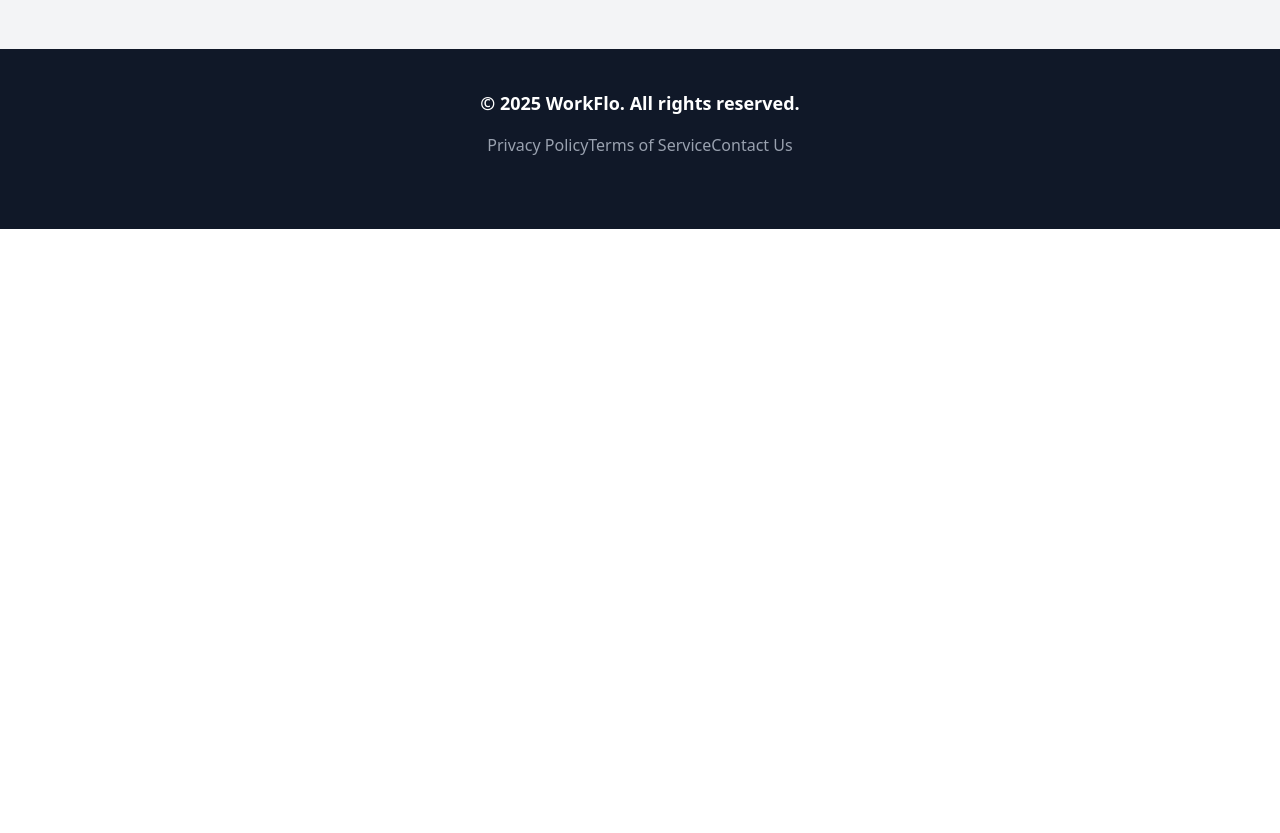
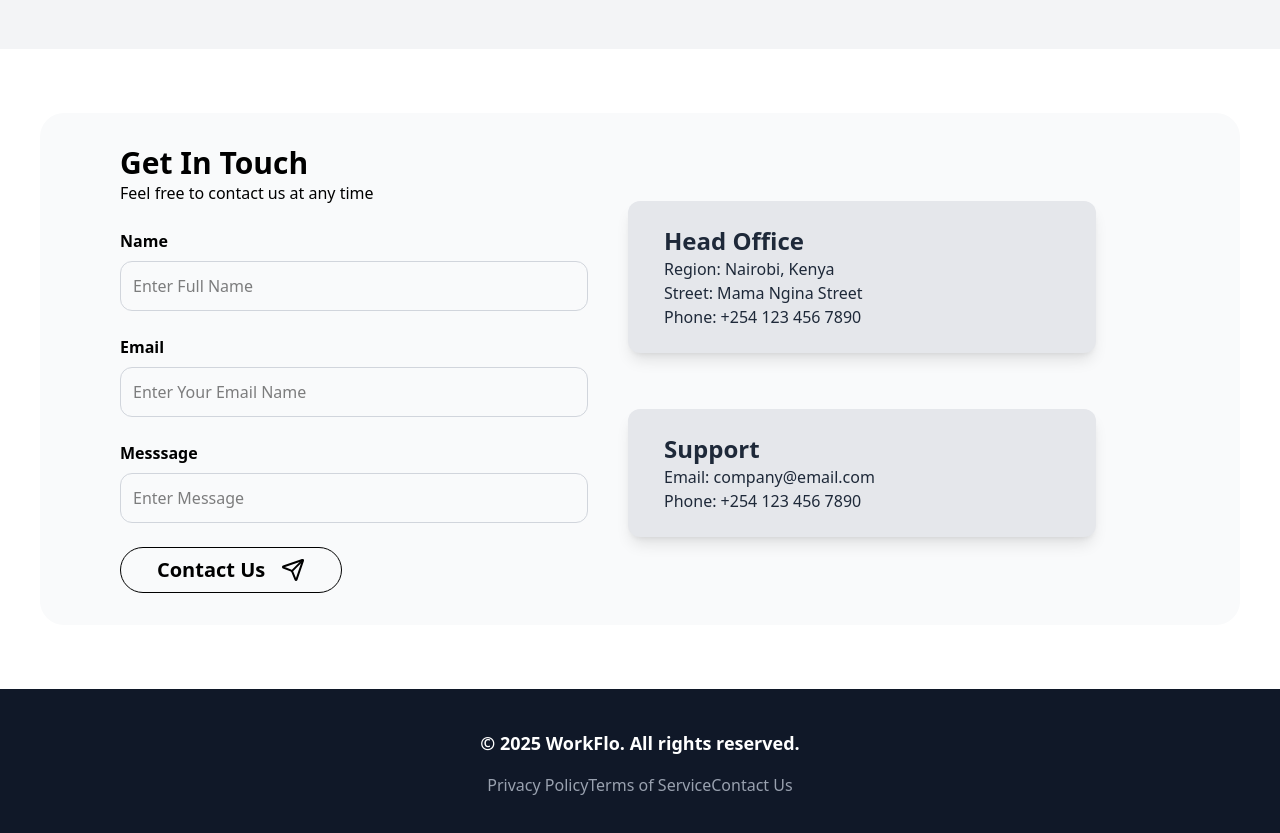
Before and after one commit to silvercrown27/web-app, a React (Vite) app: page / in a window 1280 px wide. Shown: the part 667-1500 px from the top of the page. Before the commit the page ends 896 px from the top, so only its background shows below. Built offline with nearby package versions, Linux system fonts and the light colour scheme.

Commit message:
update: some small updates

```diff
--- a/package.json
+++ b/package.json
@@ -12,6 +12,7 @@
   "dependencies": {
     "@tailwindcss/vite": "^4.0.14",
     "axios": "^1.8.3",
+    "framer-motion": "^12.6.2",
     "js-cookie": "^3.0.5",
     "lucide-react": "^0.483.0",
     "react": "^19.0.0",
--- a/src/components/sections/home/banner.tsx
+++ b/src/components/sections/home/banner.tsx
@@ -1,17 +1,17 @@
 const Banner = () => {
   return (
-    <section className="bg-blue-400 text-white py-28">
+    <section className="bg-blue-400 text-white py-28 relative Z-[0]">
       <div className="container mx-auto text-center">
         <div className="text-5xl font-extrabold mb-6 animate-fade-in-down">
           <h2>Welcome to WorkFlo</h2>
         </div>
-        <div className="text-xl max-w-3xl mx-auto opacity-90 animate-fade-in-up">
+        <div className="text-xl max-w-3xl mx-auto opacity-90 animate-fade-in-up Z-[0]">
           <p>Streamlining your daily tasks with our powerful and efficient workflow management software.
             Boost productivity and staty organized like never before.
           </p>
         </div>
         <div className="mt-12">
-          <button className="rounded-full bg-white text-blue-600 px-8 py-3 font-semibold transition ease-in-out duration-400 transform hover:bg-gray-200 hover:scale-105">
+          <button className="rounded-full bg-white text-blue-600 px-8 py-3 font-semibold transition ease-in-out duration-400 transform hover:bg-gray-200 hover:scale-105 Z-[1]">
             Get Started
           </button>
         </div>
--- /dev/null
+++ b/src/components/sections/home/contact.tsx
@@ -0,0 +1,135 @@
+import { Send } from "lucide-react";
+import { useState } from "react";
+
+const Contact = () => {
+  const [formData, setFormData] = useState({
+    name: "",
+    email: "",
+    message: "",
+  });
+
+  const [errors, setErrors] = useState({
+    name: "",
+    email: "",
+    message: "",
+  });
+
+  const emailRegex = /^\S+@\S+.\S+$/;
+
+  const handleFormChange = (field: any, value: any) => {
+    console.log(field, value);
+    setFormData({ ...formData, [field]: value });
+  };
+  const validateFormData = () => {
+    setErrors({ name: "", email: "", message: "" });
+
+    if (!emailRegex.test(formData.email)) {
+      setErrors({ ...errors, ["email"]: "Please enter a valid email" });
+    }
+
+    if (formData.name.length! > 0) {
+      setErrors({ ...errors, ["name"]: "The name field is required" });
+    }
+
+    if (formData.message.length! > 0) {
+      setErrors({ ...errors, ["message"]: "The messsage field is required" });
+    }
+  };
+
+  const submitForm = (event: any) => {
+    console.log("sumbitting the data");
+    event.preventDefault();
+    validateFormData();
+
+    if (
+      errors.name.length > 0 ||
+      errors.email.length > 0 ||
+      errors.message.length > 0
+    ) {
+      console.log("Please fill in the form correctly!");
+      return;
+    }
+
+    console.log("You have submitted your data successfully!");
+  };
+
+  return (
+    <section id="contact" className="my-16 mx-10 p-8 bg-gray-50 rounded-3xl">
+      <div className="container">
+        <div className="flex flex-row px-12 space-x-10">
+          <div className="w-[45%] space-y-6">
+            <div>
+              <h1 className="text-3xl font-bold">Get In Touch</h1>
+              <p>Feel free to contact us at any time</p>
+            </div>
+            <div className="flex flex-col space-y-2 items-start">
+              <label className="font-semibold">Name</label>
+              <input
+                type="text"
+                name="name"
+                placeholder="Enter Full Name"
+                className="w-full p-3 border border-gray-300 rounded-xl "
+              />
+            </div>
+
+            <div className="flex flex-col space-y-2 items-start">
+              <label className="font-semibold">Email</label>
+              <input
+                type="email"
+                name="email"
+                placeholder="Enter Your Email Name"
+                className="w-full p-3 border border-gray-300 rounded-xl "
+                onChange={(value) => {
+                  handleFormChange("email", value.target.value);
+                }}
+              />
+              {errors.email.length > 0 ? (
+                <div>
+                  <p className="text-red-600 font-bold text-3xl">
+                    {errors.email}
+                  </p>
+                </div>
+              ) : (
+                <></>
+              )}
+            </div>
+            <div className="flex flex-col space-y-2 items-start">
+              <label className="font-semibold">Messsage</label>
+              <input
+                type="text"
+                name="message"
+                placeholder="Enter Message"
+                className="w-full p-3 border border-gray-300 rounded-xl "
+              />
+            </div>
+
+            <button
+              type="submit"
+              onSubmit={submitForm}
+              onClick={submitForm}
+              className="px-9 py-2 border rounded-full flex flex-row space-x-4 font-semibold text-xl items-center hover:bg-cyan-600  "
+            >
+              Contact Us
+              <Send className="ml-4" />
+            </button>
+          </div>
+          <div className="w-[45%] flex flex-col items center justify-evenly space-y-10 py-10">
+            <div className="bg-gray-200 shadow-lg text-gray-800 rounded-xl px-9 py-6">
+              <h3 className="font-semibold text-2xl">Head Office</h3>
+              <p>Region: Nairobi, Kenya</p>
+              <p>Street: Mama Ngina Street</p>
+              <p>Phone: +254 123 456 7890</p>
+            </div>
+            <div className="bg-gray-200 shadow-lg text-gray-800 rounded-xl px-9 py-6">
+              <h3 className="font-semibold text-2xl">Support</h3>
+              <p>Email: company@email.com</p>
+              <p>Phone: +254 123 456 7890</p>
+            </div>
+          </div>
+        </div>
+      </div>
+    </section>
+  );
+};
+
+export default Contact;
--- a/src/components/ui/navbar.tsx
+++ b/src/components/ui/navbar.tsx
@@ -4,6 +4,7 @@ import navbarRoute from "../../../constants/navigation-routes";
 import Button from "./buttons";
 import { useEffect, useState } from "react";
 import { AlignRight } from "lucide-react";
+import { motion } from "framer-motion";
 
 function Navbar() {
   const [scrolled, setScrolled] = useState(false);
@@ -23,11 +24,11 @@ function Navbar() {
 
   const handleHumbergerToggle = () => {
     setIsOpen(!isOpen);
-  }
+  };
 
   return (
     <section
-      className={`fixed w-full transition duration-400 ${
+      className={`fixed w-full transition duration-400 z-[1] ${
         scrolled ? "bg-white" : "bg-transparent"
       } `}
     >
@@ -42,7 +43,9 @@ function Navbar() {
                 src={analytics}
                 className="w-12 h-12 sm:w-5 lg:w-9 xl:w-12"
               />
-              <h3 className="sm:text-lg lg:text-xl font-bold font-black-ops-one">WorkFlo</h3>
+              <h3 className="sm:text-lg lg:text-xl font-bold font-black-ops-one">
+                WorkFlo
+              </h3>
             </a>
           </div>
           <div>
@@ -54,18 +57,44 @@ function Navbar() {
                   title={item.title}
                   isActive={location.pathname == item.route}
                   isScrolled={scrolled}
+                  isOpen={false}
                 />
               ))}
             </ul>
           </div>
-          <div className="flex lg:hidden">
-            <div className="relative">
-              <AlignRight onClick={handleHumbergerToggle} />
+          <div>
+            <AlignRight
+              onClick={handleHumbergerToggle}
+              className="absolute top-5 right-5 z-[999] lg:hidden"
+            />
+          </div>
+          <motion.div
+            initial={{ x: '100%' }}
+            animate={{ x: isOpen ? '0%' : '100%' }}
+
+            className={`fixed top-0 left-0 w-full h-full bg-gray-500 flex flex-col justify-center items-center lg:hidden transition-transform ${
+              isOpen ? "" : ""
+            }`}
+          >
+            <div className={` ${isOpen ? "flex flex-col" : "hidden"}`}>
+              <ul className="space-y-5">
+                {navbarRoute.map((item) => (
+                  <NavbarList
+                    key={item.title}
+                    route={item.route}
+                    title={item.title}
+                    isActive={location.pathname == item.route}
+                    isScrolled={scrolled}
+                    isOpen={true}
+                  />
+                ))}
+              </ul>
+              <div className="hidden lg:flex flex-row">
+                <Button text="signup" filled={true} color="cyan" />
+                <Button text="login" filled={false} color="cyan" />
+              </div>
             </div>
-            <div className="relative w-1000px">
-              {isOpen ? <HumbergerMenu /> : <></>}
-            </div>
-          </div>
+          </motion.div>
           <div className="hidden lg:flex flex-row">
             <Button text="signup" filled={true} color="cyan" />
             <Button text="login" filled={false} color="cyan" />
@@ -81,12 +110,19 @@ const NavbarList = ({
   isActive,
   title,
   isScrolled,
+  isOpen,
 }: NavbarListProps) => {
   return (
     <li>
       <a
         href={route}
-        className={`${isScrolled ? "text-blue-700" : ""} hover:text-gray-100 ${
+        className={`${
+          isScrolled
+            ? isOpen
+              ? "text-white hover:text-gray-900"
+              : "text-blue-700"
+            : ""
+        } hover:text-gray-500 ${
           isActive ? "text-gray-100 font-semibold font-open-sans" : ""
         } transition duration-400`}
       >
@@ -96,13 +132,22 @@ const NavbarList = ({
   );
 };
 
-
-const HumbergerMenu = () => {
-  return(
-    <div className="h-screen w-screen bg-gray-900">
-
-    </div>
-  );
-}
+// const HumbergerMenu = () => {
+//   return (
+//     <div className="fixed top-0 left-0 w-full h-full bg-gray-500 item-center justify-center Z-[9999]">
+//       <ul className="flex flex-column space-y-4">
+//         {navbarRoute.map((item) => (
+//           <NavbarList
+//             key={item.title}
+//             route={item.route}
+//             title={item.title}
+//             isActive={location.pathname == item.route}
+//             isScrolled={false}
+//           />
+//         ))}
+//       </ul>
+//     </div>
+//   );
+// };
 
 export default Navbar;
--- a/src/pages/home.tsx
+++ b/src/pages/home.tsx
@@ -1,5 +1,6 @@
 import About from "../components/sections/home/about";
 import Banner from "../components/sections/home/banner";
+import Contact from "../components/sections/home/contact";
 import Footer from "../components/ui/footer";
 import Navbar from "../components/ui/navbar";
 
@@ -9,6 +10,7 @@ function Home() {
       <Navbar />
       <Banner />
       <About />
+      <Contact />
       <Footer />
     </>
   );
--- a/src/types/types.ts
+++ b/src/types/types.ts
@@ -8,4 +8,10 @@ export interface NavbarListProps {
   title: string;
   isActive: boolean;
   isScrolled: boolean;
+  isOpen: boolean;
 }
+
+export interface FormChangeProps {
+  field: string;
+  value: any;
+}
```
Also changed, not shown: src/components/ui/input.tsx (added, +8 -0 lines), 1 other file (tests, documents, lock files or other folders).
